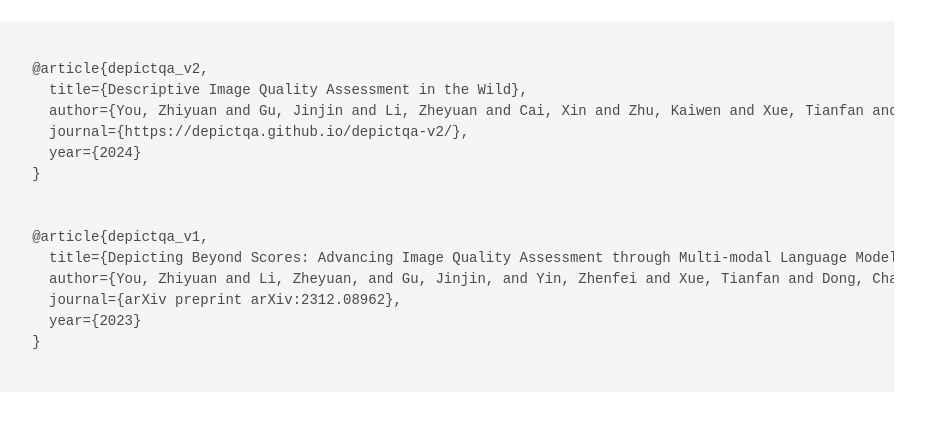
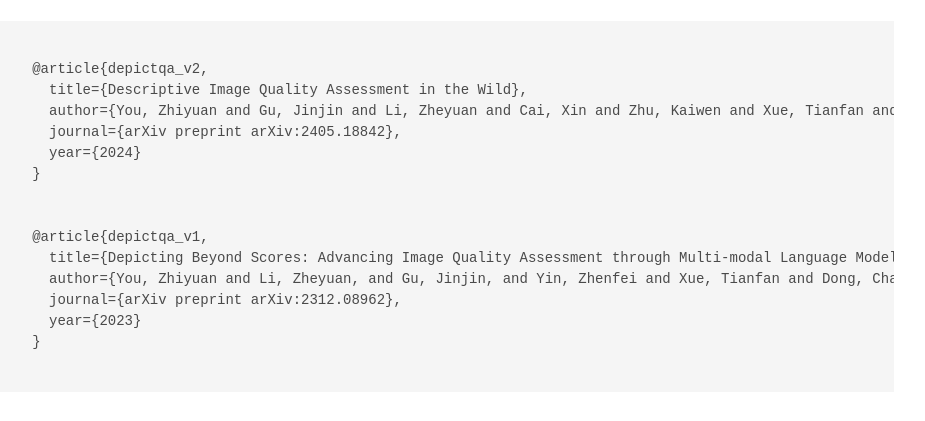
Before and after one commit to DepictQA/depictqa-v1, a plain HTML site: page index.html in a window 1280 px wide. Shown: the part 3493-3914 px from the top of the page, without its empty margins (204-1129 px from the left). Drawn offline with nearby package versions, Linux system fonts and the light colour scheme; some icons are missing; a web font is replaced by a local one.

Commit message:
add depictqa-wild arxiv

```diff
--- a/index.html
+++ b/index.html
@@ -358,7 +358,7 @@
     @article{depictqa_v2,
       title={Descriptive Image Quality Assessment in the Wild},
       author={You, Zhiyuan and Gu, Jinjin and Li, Zheyuan and Cai, Xin and Zhu, Kaiwen and Xue, Tianfan and Dong, Chao},
-      journal={https://depictqa.github.io/depictqa-v2/},
+      journal={arXiv preprint arXiv:2405.18842},
       year={2024}
     }
     <br>
```
